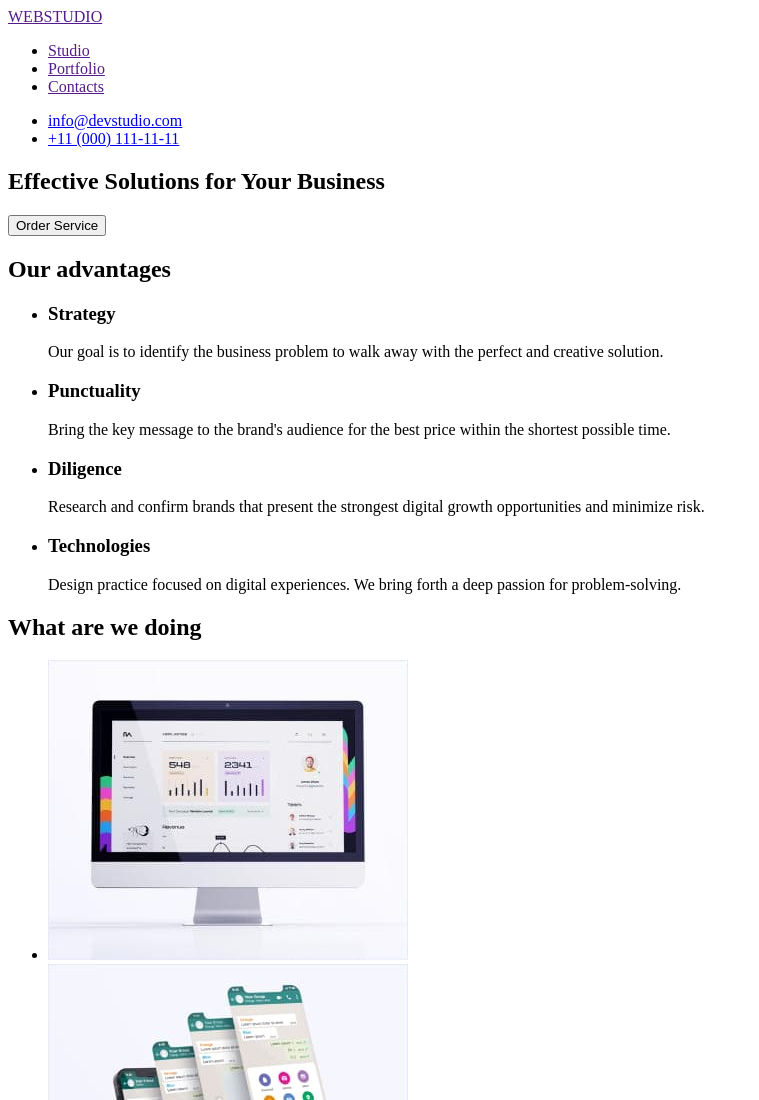
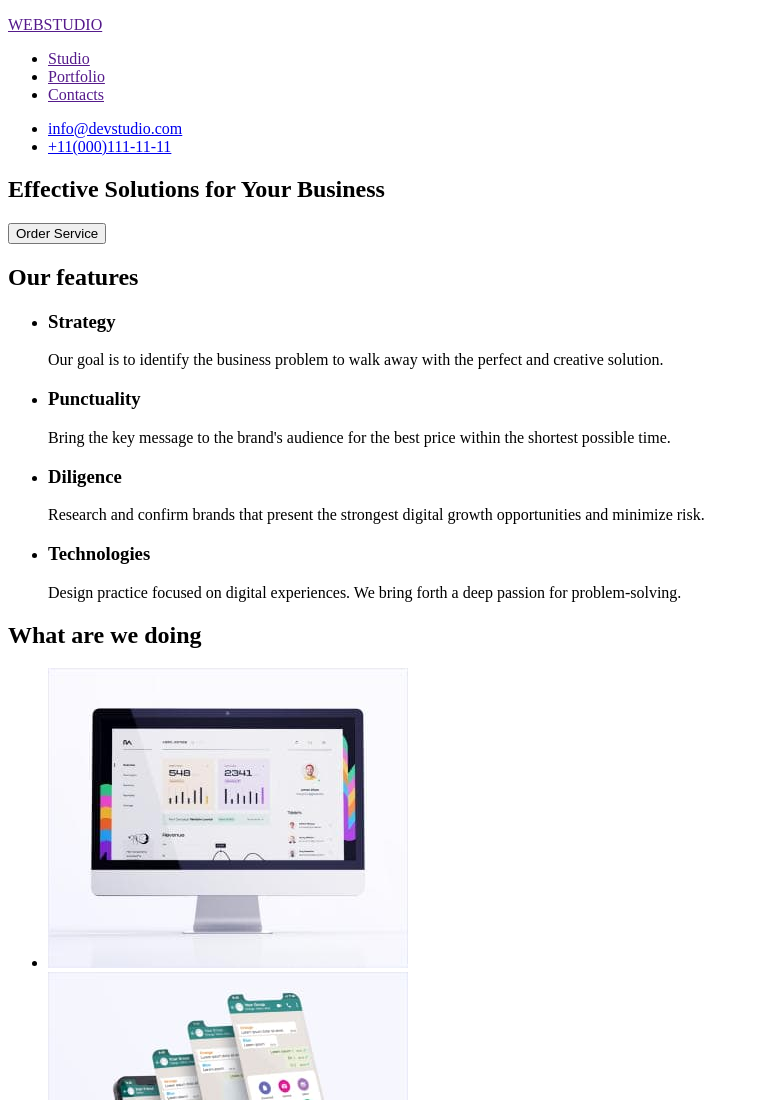
Before and after one commit to Viktoriya-May/goit-markup-hw-01, a plain HTML site: page index.html in a window 1280 px wide. Shown: the top 1100 px of the page, without its empty margins (0-759 px from the left). Drawn offline with Linux system fonts and the light colour scheme.

Commit message:
виправляє зауваження по домашній роботі

```diff
--- a/index.html
+++ b/index.html
@@ -10,7 +10,7 @@
     <!--Шапка сайта-->
    <header>
     <nav>
-    <a href="">WEBSTUDIO </a>
+    <p><a href="">WEBSTUDIO</a></p>
     <ul>
         <li>
             <a href="">Studio</a>
@@ -25,7 +25,7 @@
     </nav>
     <ul>
         <li><a href="mailto:info@devstudio.com">info@devstudio.com</a></li>
-        <li><a href="tel:+11 (000) 111-11-11">+11 (000) 111-11-11</a></li>
+        <li><a href="tel:+11(000)111-11-11">+11(000)111-11-11</a></li>
     </ul>
    </header>
    <main>
@@ -37,7 +37,7 @@
     </section>
     <!--Наші переваги-->
     <section>
-        <h2>Our advantages</h2>
+        <h2>Our features</h2>
         <ul>
             <li>
                 <h3>Strategy
@@ -94,7 +94,8 @@
     </section>
     <!--Команда-->
     <section>
-        <h2>Our Team</h2>
+        <h2>Our Team
+        </h2>
         <ul>
             <li>
                 <img src="./images/team/mark_guerrero.jpg" alt="foto by Mark Guerrero"
```
